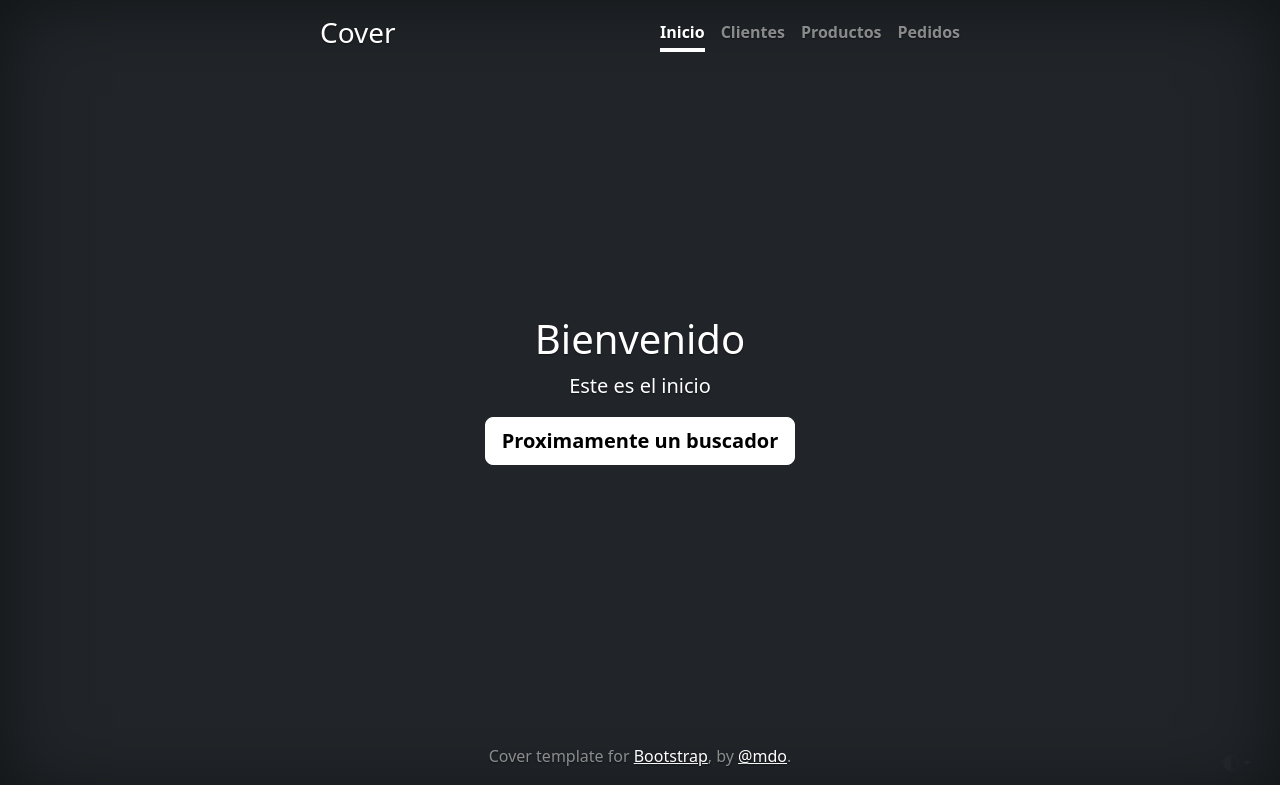
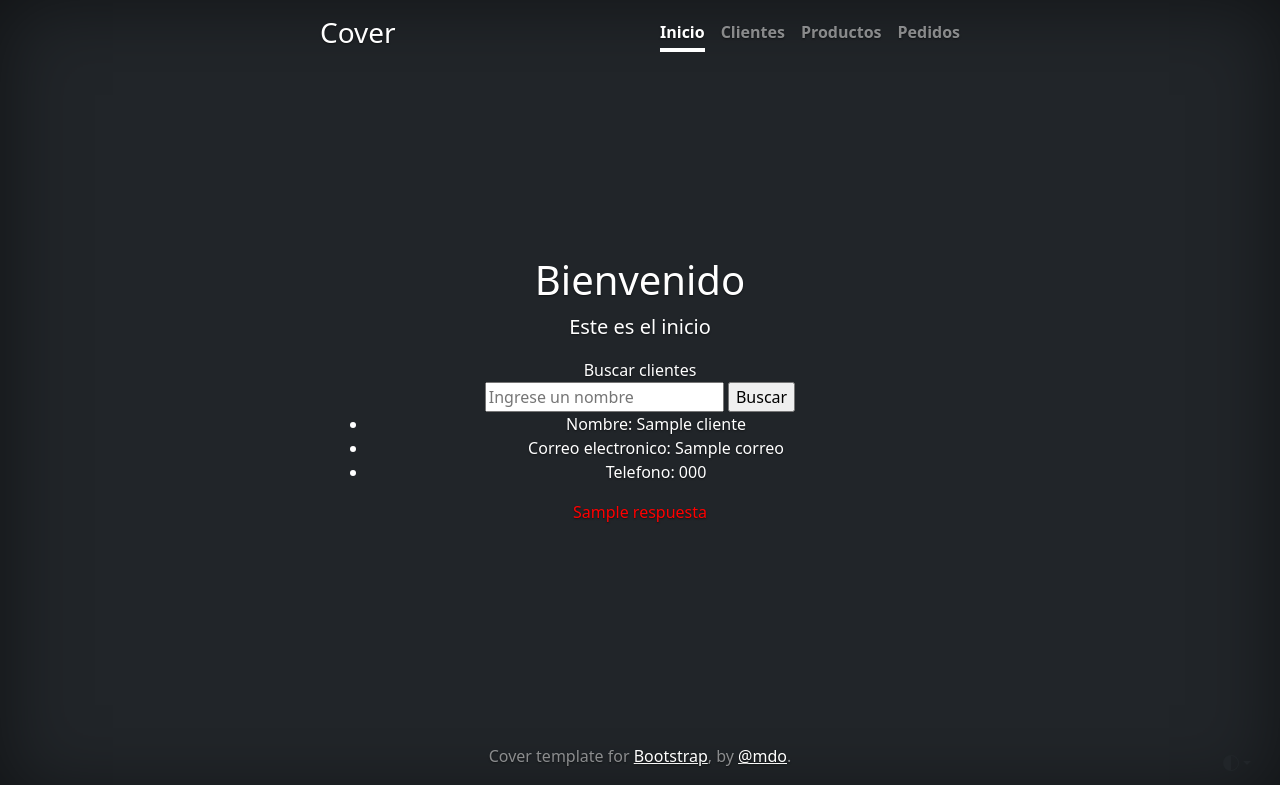
Before and after one commit to larahoffman/Django_Web_Project, a Django app: template Administracion/templates/Administracion/index.html in a window 1280 px wide. Shown: the top 785 px of the page. Run offline with Django 3.2, Linux system fonts and the light colour scheme; the template is opened without the code that fills it: most values are stand-ins (such as "Sample title", 1, 10 or a date in 2020); some libraries are stand-ins or nearby versions.

Commit message:
buscador por clientes

```diff
--- a/Administracion/templates/Administracion/clientes.html
+++ b/Administracion/templates/Administracion/clientes.html
@@ -8,7 +8,7 @@
   {% if miFormulario.errors %}
   <p style="color: red;">Revisar los datos.</p>
   {% endif %}
-  <form action="" method="POST" class="">{% csrf_token %}
+  <form action="" method="POST" class="lead needs-validation">{% csrf_token %}
     <table>
       {{ miFormulario.as_table }}
     </table>
--- a/Administracion/templates/Administracion/index.html
+++ b/Administracion/templates/Administracion/index.html
@@ -5,8 +5,20 @@
 <main class="px-3">
   <h1>Bienvenido</h1>
   <p class="lead">Este es el inicio</p>
-  <p class="lead">
-    <a href="#" class="btn btn-lg btn-light fw-bold border-white bg-white">Proximamente un buscador</a>
-  </p>
+  <form action="/Administracion/buscar" method="GET">
+    <label for="buscar">Buscar clientes</label><br>
+    <input type="text" name="nombre" id="buscar" placeholder="Ingrese un nombre">
+    <input type="submit" value="Buscar">
+  </form>
+  {% if clientes %}
+    <ul>
+      {% for cliente in clientes %}
+      <li>Nombre: {{cliente.nombre}}</li>
+      <li>Correo electronico: {{cliente.correo}}</li>
+      <li>Telefono: {{cliente.telefono}}</li>
+      {% endfor %}
+    </ul>
+  {% endif %}
+  <p style="color: red;">{{respuesta}}</p>
 </main>
 {% endblock %}
--- a/Administracion/urls.py
+++ b/Administracion/urls.py
@@ -5,5 +5,6 @@ urlpatterns = [
     path('', views.inicio, name="Inicio"),
     path('clientes', views.clientes, name="Clientes"),
     path('productos', views.productos, name="Productos"),
-    path('pedidos', views.pedidos, name="Pedidos")
+    path('pedidos', views.pedidos, name="Pedidos"),
+    path('buscar', views.buscar)
 ]
```
Also changed, not shown: Administracion/views.py (+10 -0 lines), db.sqlite3.
